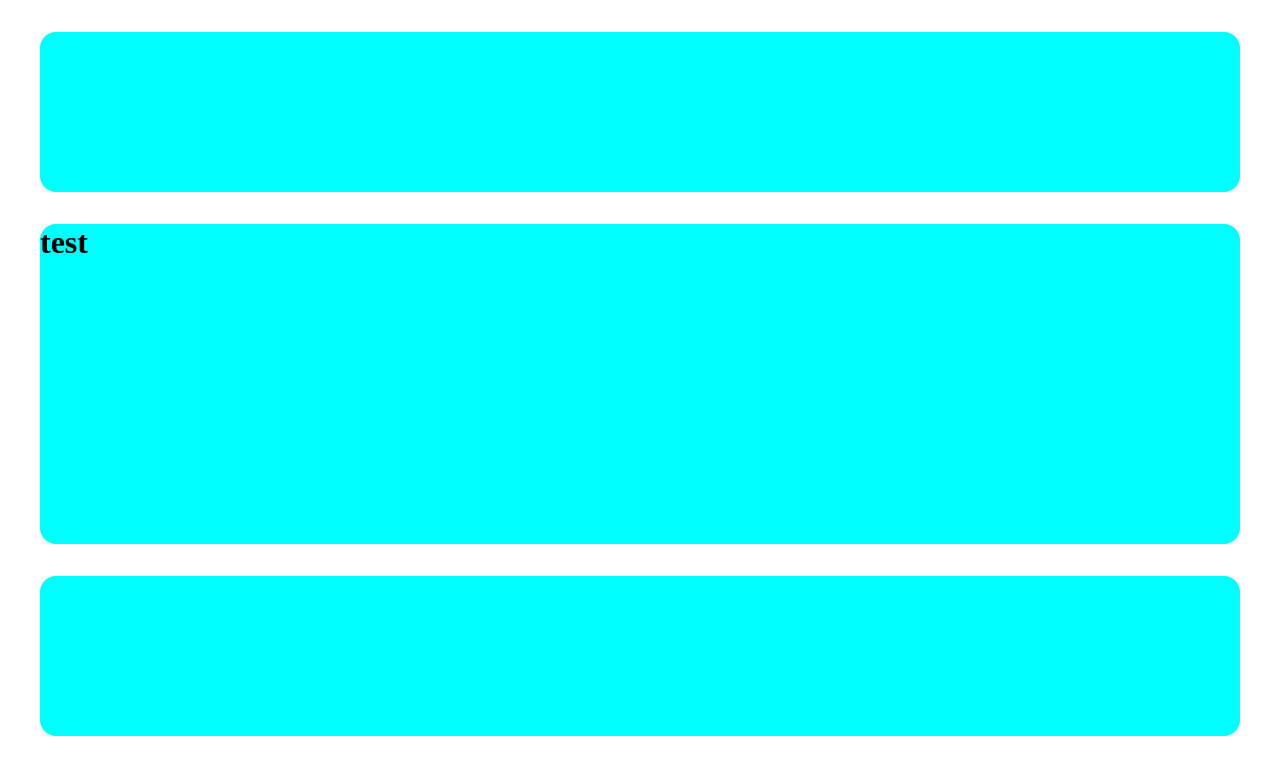
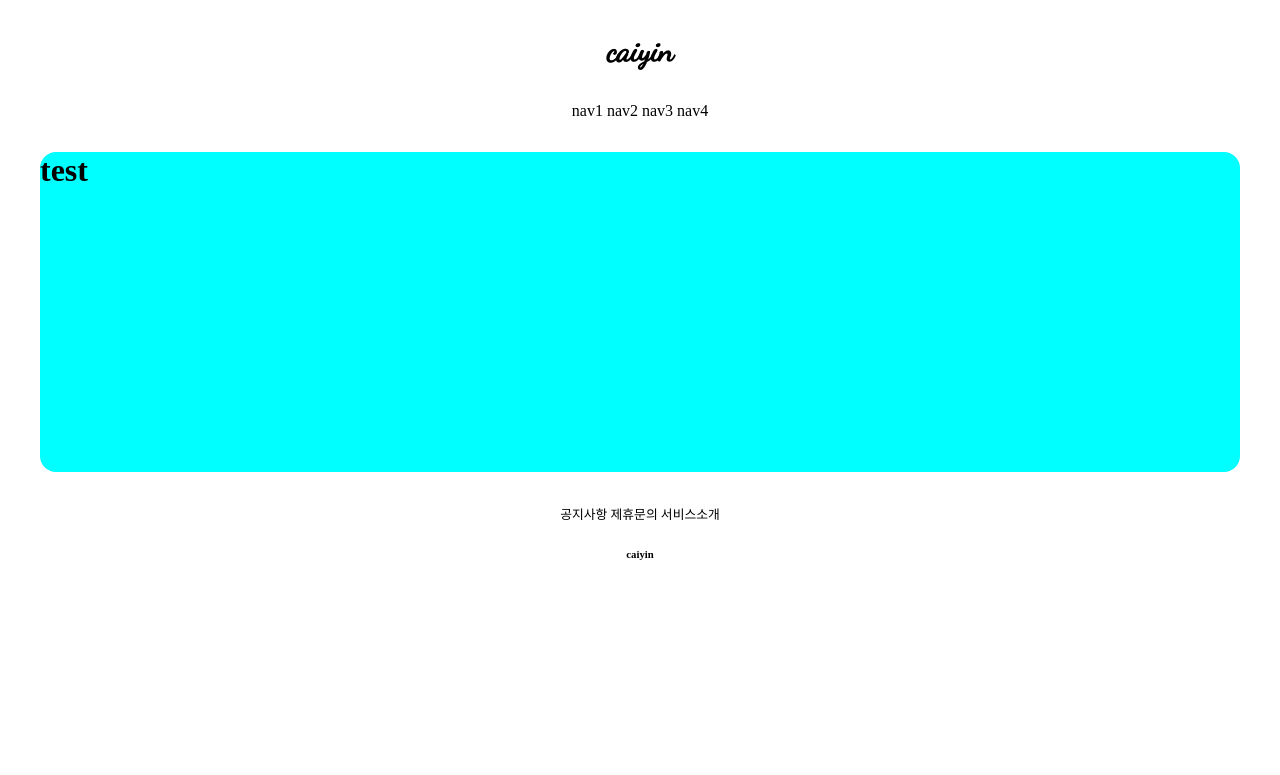
Before and after one commit to caiyin0211/gis_me, a Django app: page /accounts/hello_world/ in a window 1280 px wide. Shown: the top 775 px of the page. Run offline with Django 3.2, Linux system fonts and the light colour scheme; parts of the project's set-up code (start-up, migrations or seed data) failed here and were passed over.

Commit message:
7/5 commit

```diff
--- a/templates/footer.html
+++ b/templates/footer.html
@@ -1,4 +1,12 @@
+<div style="text-align: center">
 
-<div style="height: 10rem; background-color: aqua; border-radius: 1rem; margin: 2rem">
+    <div style = "font-size: 0.8rem; margin: 1.5rem;">
+        <span>공지사항</span>
+        <span>제휴문의</span>
+        <span>서비스소개</span>
+    </div>
+    <div>
+        <h6>caiyin</h6>
+    </div>
 
 </div>
--- a/templates/head.html
+++ b/templates/head.html
@@ -1,4 +1,15 @@
 <head>
     <meta charset="UTF-8">
     <title>Title</title>
+
+{# bootstrap link   #}
+    <link href=<link href="https://cdn.jsdelivr.net/npm/bootstrap@5.0.2/dist/css/bootstrap.min.css" rel="stylesheet" integrity="sha384-EVSTQN3/azprG1Anm3QDgpJLIm9Nao0Yz1ztcQTwFspd3yD65VohhpuuCOmLASjC" crossorigin="anonymous">
+
+{# google fonts link #}
+    <link rel="preconnect" href="https://fonts.googleapis.com">
+    <link rel="preconnect" href="https://fonts.gstatic.com" crossorigin>
+    <link href="https://fonts.googleapis.com/css2?family=Dancing+Script&family=PT+Sans&display=swap" rel="stylesheet">
+
+
+
 </head>
--- a/templates/header.html
+++ b/templates/header.html
@@ -1,3 +1,14 @@
-<div style="height: 10rem; background-color: aqua; border-radius: 1rem; margin: 2rem" >
+<div style="text-align: center">
+
+    <div style="margin: 2rem 0; font-family: 'Dancing Script', cursive;">
+        <h1>caiyin</h1>
+    </div>
+
+    <div style="margin-bottom: 2rem;">
+        <span>nav1</span>
+        <span>nav2</span>
+        <span>nav3</span>
+        <span>nav4</span>
+    </div>
 
 </div>
```
